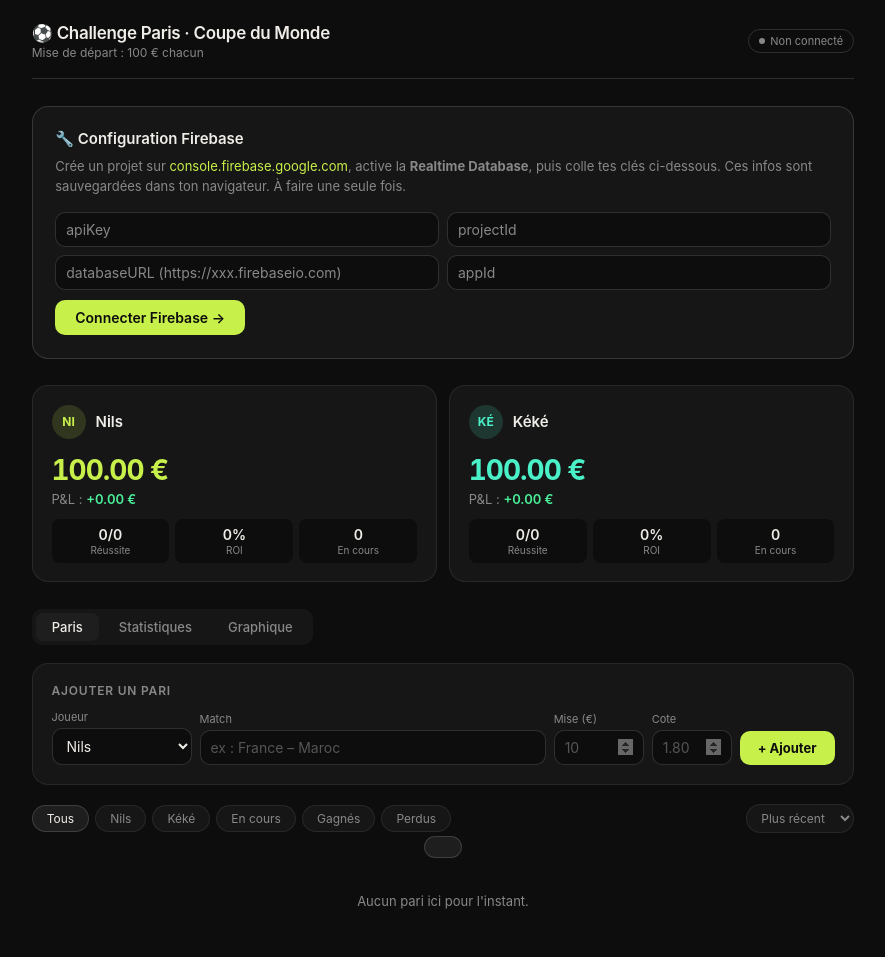
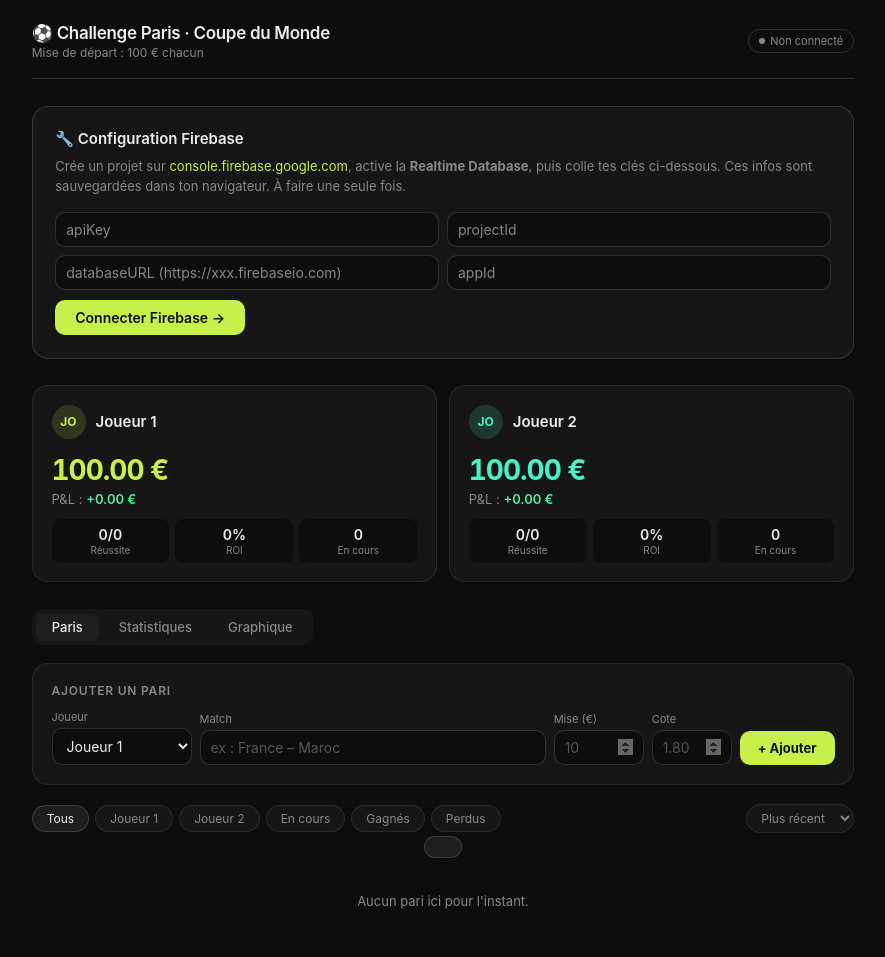
Before and after one commit to SINIZOWN/Challenge_CDM, a plain HTML site: page index.html in a window 1280 px wide. Shown: the whole page, without its empty margins (197-1082 px from the left). Drawn offline with nearby package versions, Linux system fonts and the light colour scheme.

Commit message:
Update index.html

```diff
--- a/index.html
+++ b/index.html
@@ -230,8 +230,8 @@
         <div class="field">
           <label>Joueur</label>
           <select id="inp-player">
-            <option value="0">Nils</option>
-            <option value="1">Kéké</option>
+            <option value="0">Joueur 1</option>
+            <option value="1">Joueur 2</option>
           </select>
         </div>
         <div class="field">
@@ -252,8 +252,8 @@
 
     <div class="filters">
       <button class="filter-btn active" onclick="setFilter('all', this)">Tous</button>
-      <button class="filter-btn" onclick="setFilter('0', this)" id="filter-p1">Nils</button>
-      <button class="filter-btn" onclick="setFilter('1', this)" id="filter-p2">Kéké</button>
+      <button class="filter-btn" onclick="setFilter('0', this)" id="filter-p1">Joueur 1</button>
+      <button class="filter-btn" onclick="setFilter('1', this)" id="filter-p2">Joueur 2</button>
       <button class="filter-btn" onclick="setFilter('pending', this)">En cours</button>
       <button class="filter-btn" onclick="setFilter('won', this)">Gagnés</button>
       <button class="filter-btn" onclick="setFilter('lost', this)">Perdus</button>
@@ -287,7 +287,7 @@
 <script>
 // ── STATE ──
 const BUDGET = 100;
-let state = { players: ['Nils', 'Kéké'], bets: [] };
+let state = { players: ['Joueur 1', 'Joueur 2'], bets: [] };
 let activeFilter = 'all';
 let db = null;
 let chart = null;
```
